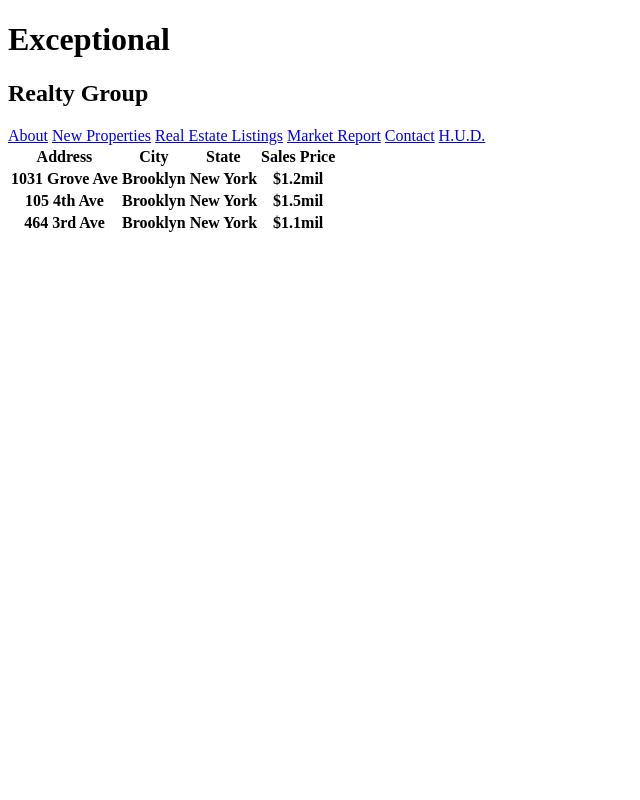
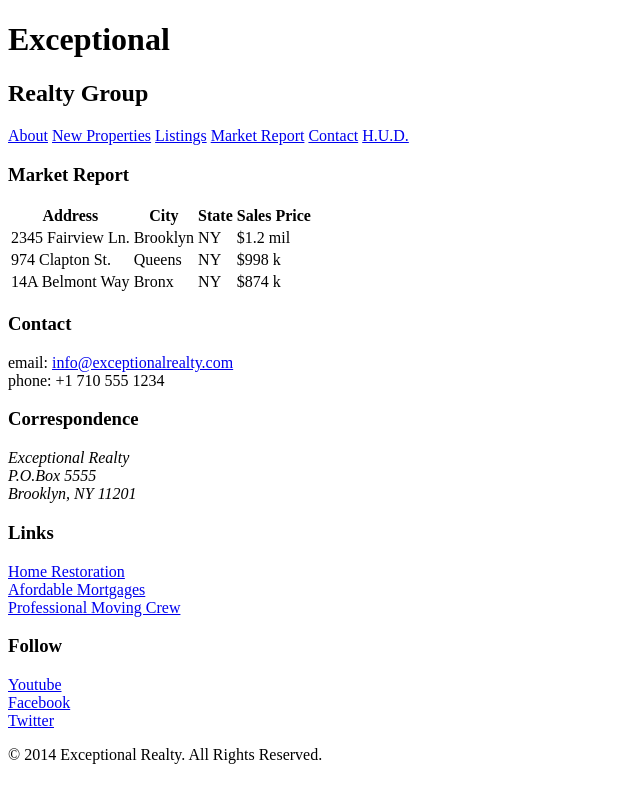
Before and after one commit to sticklercarla/exceptional-reality, a plain HTML site: page market-report.html in a window 1280 px wide. Shown: the whole page, without its empty margins (0-640 px from the left). Drawn offline with Linux system fonts and the light colour scheme.

Commit message:
updated pages with new info from lesson

```diff
--- a/market-report.html
+++ b/market-report.html
@@ -1,23 +1,23 @@
-<!DOCTYPE html>
+<!doctype html>
 <html lang="en">
 <head>
   <meta charset="UTF-8">
-    <meta name="viewport" content="width=device-width, initial-scale=1.0">
-    <meta http-equiv="X-UA-Compatible" content="ie=edge">
   <title>Exceptional Realty Group - Luxury Homes - Market Report</title>
 </head>
 <body>
+  <header>
+    <div id="logo">
       <h1>Exceptional</h1>
       <h2>Realty Group</h2>
+    </div>
 
-    <!--Links-->
-    <a href="index.html">About</a>
-    <a href="new-properties.html">New Properties</a>
-    <a href="real-estate-listings.html">Real Estate Listings</a>
-    <a href="market-report.html">Market Report</a>
-    <a href="contact.html">Contact</a>
-    <a href="http://hud.gov" target="_blank">H.U.D.</a>
+    <nav>
+      <a href="index.html">About</a> <a href="new-properties.html">New Properties</a> <a href="real-estate-listings.html">Listings</a> <a href="market-report.html">Market Report</a> <a href="contact.html">Contact</a> <a href="http://hud.gov" target="_blank">H.U.D.</a>
+    </nav>
+  </header>
 
+  <section>
+    <h3>Market Report</h3>
     <table>
       <tr>
         <th>Address</th>
@@ -26,23 +26,63 @@
         <th>Sales Price</th>
       </tr>
       <tr>
-            <th>1031 Grove Ave</th>
-            <th>Brooklyn</th>
-            <th>New York</th>
-            <th>$1.2mil</th>
+        <td>2345 Fairview Ln.</td>
+        <td>Brooklyn</td>
+        <td>NY</td>
+        <td>$1.2 mil</td>
       </tr>
       <tr>
-            <th>105 4th Ave</th>
-            <th>Brooklyn</th>
-            <th>New York</th>
-            <th>$1.5mil</th>
+        <td>974 Clapton St.</td>
+        <td>Queens</td>
+        <td>NY</td>
+        <td>$998 k</td>
       </tr>
       <tr>
-            <th>464 3rd Ave</th>
-            <th>Brooklyn</th>
-            <th>New York</th>
-            <th>$1.1mil</th>
+        <td>14A Belmont Way</td>
+        <td>Bronx</td>
+        <td>NY</td>
+        <td>$874 k</td>
       </tr>
     </table>
+  </section>
+
+  <section id="details">
+      <div>
+        <h3>Contact</h3>
+        <p>
+          email: <a href="mailto:info@exceptionalrealty.com">info@exceptionalrealty.com</a><br>
+          phone: +1 710 555 1234
+        </p>
+        <h3>Correspondence</h3>
+        <address>
+          Exceptional Realty<br>
+          P.O.Box 5555<br>
+          Brooklyn, NY 11201
+        </address>
+      </div>
+
+      <div>
+        <h3>Links</h3>
+        <p>
+          <a href="#" target="_blank">Home Restoration</a><br>
+          <a href="#" target="_blank">Afordable Mortgages</a><br>
+          <a href="#" target="_blank">Professional Moving Crew</a>
+        </p>
+      </div>
+
+      <div>
+        <h3>Follow</h3>
+        <p>
+          <a href="#" target="_blank">Youtube</a><br>
+          <a href="#" target="_blank">Facebook</a><br>
+          <a href="#" target="_blank">Twitter</a>
+        </p>
+      </div>
+    </section>
+
+    <footer>
+      &copy; 2014 Exceptional Realty. All Rights Reserved.
+    </footer>
+
 </body>
 </html>
```
Also changed, not shown: contact.html (+57 -13 lines), index.html (+46 -25 lines), new-properties.html (+55 -13 lines), real-estate-listings.html (+80 -16 lines). Lines whose indentation alone changed are shown as unchanged.
